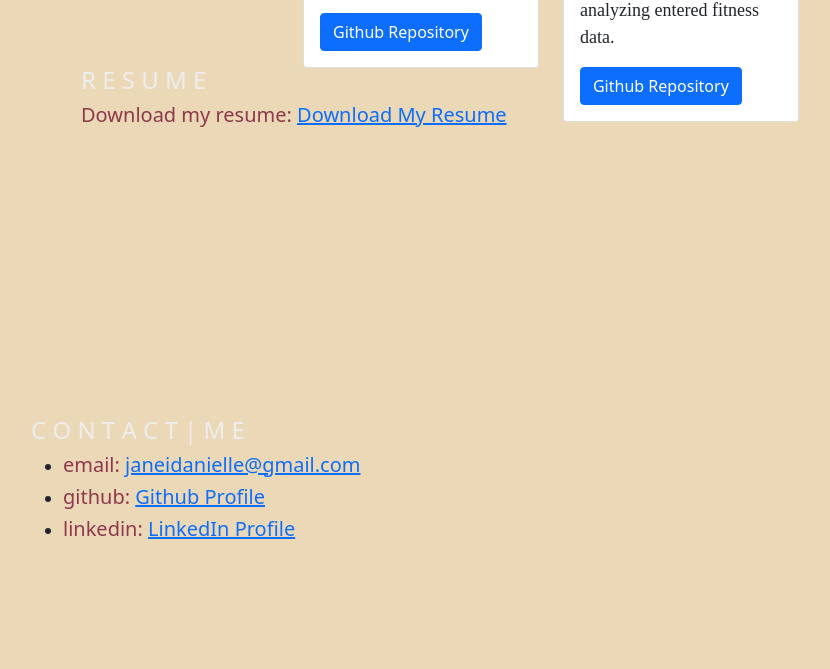
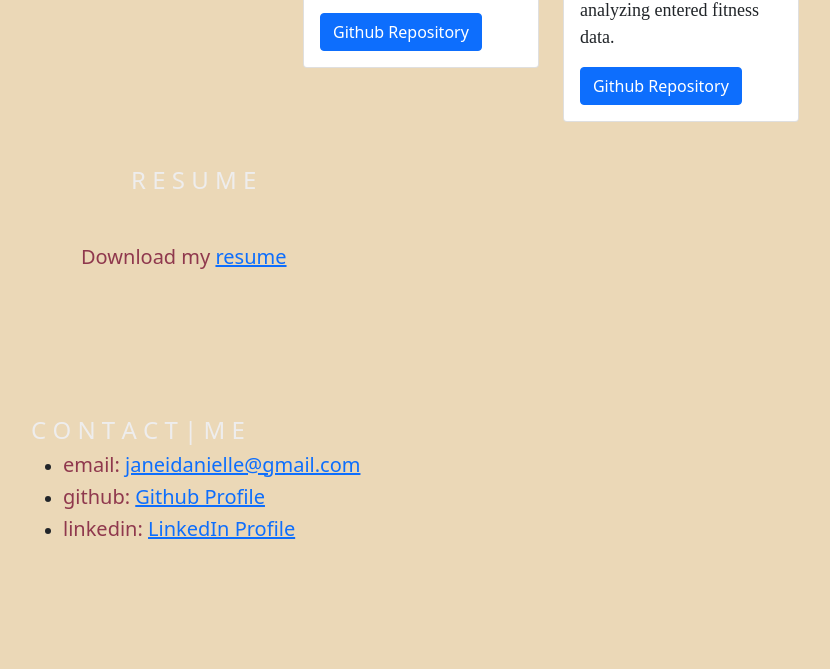
Before and after one commit to janeijones/ProfessionalPortfolio, a plain HTML site: page index.html in a window 1280 px wide. Shown: the part 1024-1693 px from the top of the page, without its empty margins (219-1049 px from the left). Drawn offline with nearby package versions, Linux system fonts and the light colour scheme; a web font is replaced by a local one.

Commit message:
Updated css

```diff
--- a/index.html
+++ b/index.html
@@ -101,8 +101,8 @@
 
     <section id = "resume" class = "portfolio resume">
       <div class = "col-md-12">
-        <h2>R E S U M E</h2>
-          <h5>Download my resume: <a href="./assets/files/JaneiJonesWDresume.pdf" download>Download My Resume</a></h5>
+        <h2 class = "resume">R E S U M E</h2>
+          <h5>Download my <a class = "txt-underline" href="./assets/files/JaneiJonesWDresume.pdf" download>resume</a></h5>
       </div>
 
     </section>
```
